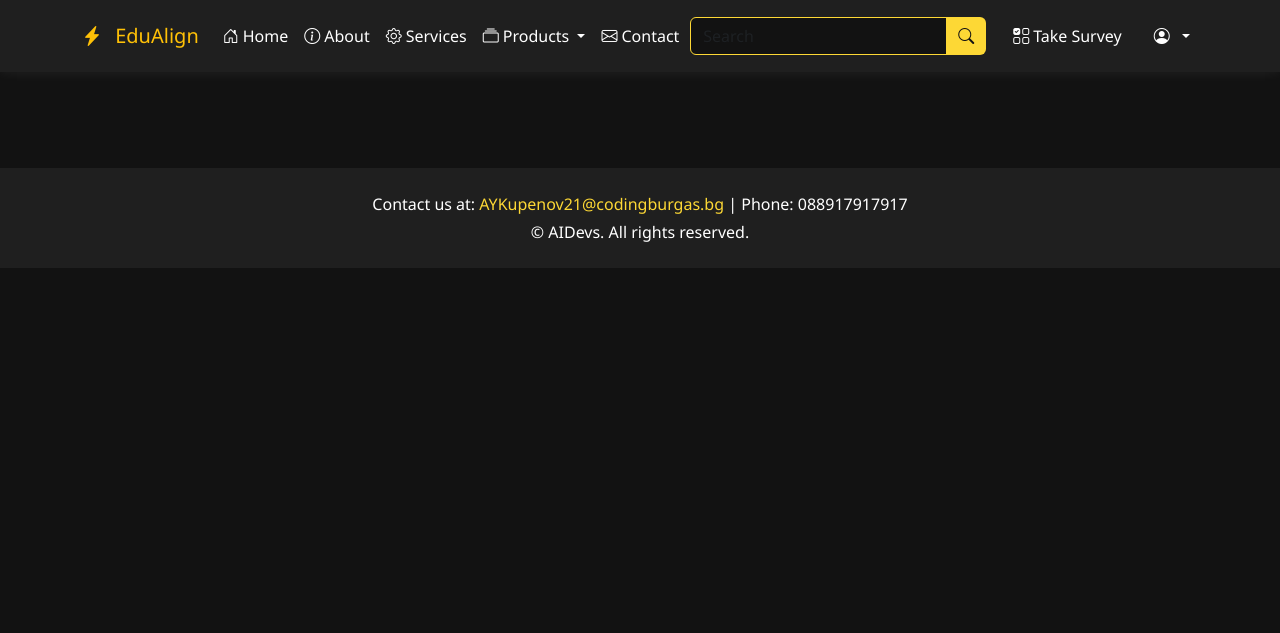
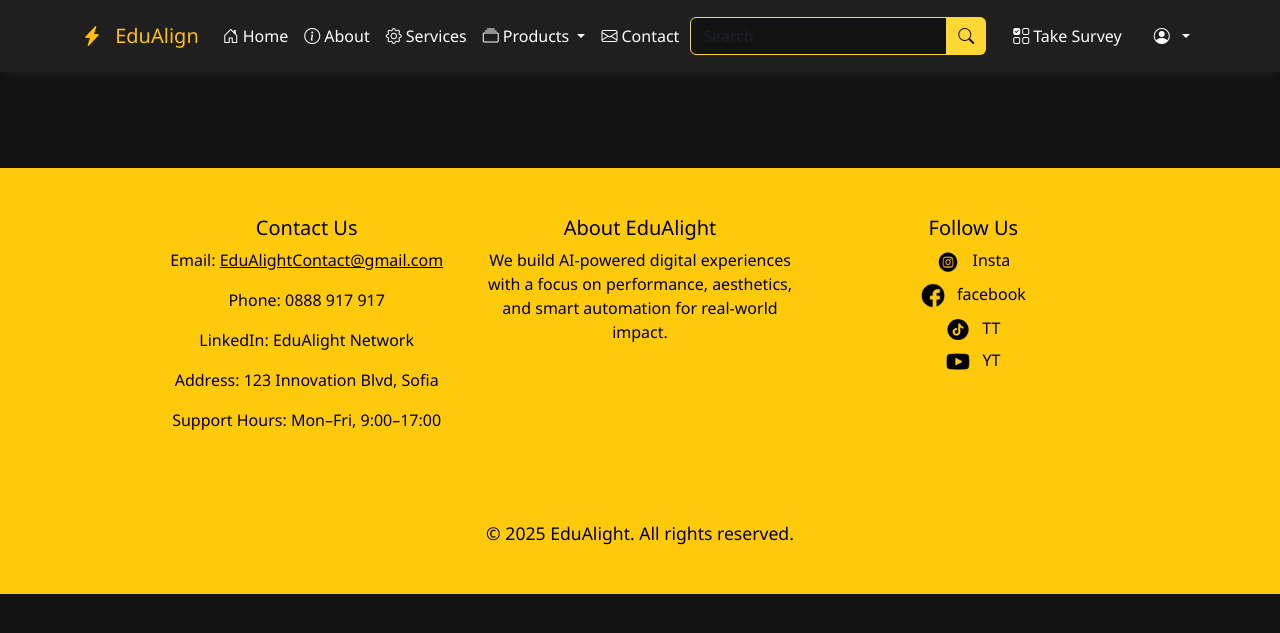
Before and after one commit to codingburgas/2425-11-g-pp-student-practices-assignment-team8, a Flask app: page /profile in a window 1280 px wide. Shown: the top 633 px of the page. Run offline with Flask 3, Linux system fonts and the light colour scheme; some libraries are stand-ins or nearby versions.

Commit message:
Update footer, by adding new information images and change colors.

```diff
--- a/src/config.py
+++ b/src/config.py
@@ -2,5 +2,5 @@ import os
 
 class Config:
     SECRET_KEY = os.environ.get('dqwedqwdqw', 'super secret key')
-    SQLALCHEMY_DATABASE_URI = (f"mssql+pyodbc://SD2357\SQLEXPRESS/proba?driver=ODBC+Driver+17+for+SQL+Server")
+    SQLALCHEMY_DATABASE_URI = (f"mssql+pyodbc://DESKTOP-EVLE77T/proba?driver=ODBC+Driver+17+for+SQL+Server")
     SQLALCHEMY_TRACK_MODIFICATIONS = False
--- a/src/templates/base.html
+++ b/src/templates/base.html
@@ -226,12 +226,63 @@
         {% block content %}{% endblock %}
     </main>
 
-    <footer id="footer" class="py-4 mt-5">
-        <div class="container text-center">
-            <p class="mb-1">Contact us at: <a href="mailto:AYKupenov21@codingburgas.bg">AYKupenov21@codingburgas.bg</a> | Phone: 088917917917</p>
-            <p class="mb-0">© AIDevs. All rights reserved.</p>
-        </div>
-    </footer>
+<footer id="footer" class="py-5 mt-5" style="background-color: #ffca0c; color: #000;">
+  <div class="container d-flex justify-content-center">
+    <div class="row w-100 justify-content-center" style="max-width: 1000px; text-align: center;">
+
+      <!-- Contact Info -->
+      <div class="col-md-4 mb-4">
+        <h5>Contact Us</h5>
+        <p>Email: <a href="mailto:EduAlightContact@gmail.com" style="color: #000; text-decoration: underline;">EduAlightContact@gmail.com</a></p>
+        <p>Phone: <a href="tel:+359889179179" style="color: #000;">0888 917 917</a></p>
+        <p>LinkedIn: <a href="#" style="color: #000;">EduAlight Network</a></p>
+        <p>Address: <a href="#" style="color: #000;">123 Innovation Blvd, Sofia</a></p>
+        <p>Support Hours: Mon–Fri, 9:00–17:00</p>
+      </div>
+
+      <!-- About Section -->
+      <div class="col-md-4 mb-4">
+        <h5>About EduAlight</h5>
+        <p>
+          We build AI-powered digital experiences with a focus on performance, aesthetics, and smart automation for real-world impact.
+        </p>
+      </div>
+
+      <!-- Social Media -->
+      <div class="col-md-4 mb-4">
+        <h5>Follow Us</h5>
+        <ul class="list-unstyled">
+          <li class="mb-2">
+            <img src="static/images/instagram.png" alt="Instagram Icon" width="24" class="me-2">
+            <a href="#" style="color: #000; text-decoration: none;">Insta</a>
+          </li>
+          <li class="mb-2">
+            <img src="static/images/facebook.png" alt="Facebook Icon" width="24" class="me-2">
+            <a href="#" style="color: #000; text-decoration: none;">facebook</a>
+          </li>
+          <li class="mb-2">
+            <img src="static/images/tiktok.png" alt="TikTok Icon" width="24" class="me-2">
+            <a href="#" style="color: #000; text-decoration: none;">TT</a>
+          </li>
+          <li class="mb-2">
+            <img src="static/images/youtube.png" alt="YouTube Icon" width="24" class="me-2">
+            <a href="#" style="color: #000; text-decoration: none;">YT</a>
+          </li>
+        </ul>
+      </div>
+
+    </div>
+  </div>
+
+  <!-- Footer Bottom -->
+  <div class="text-center pt-4 mt-4" style="font-size: 1.1rem;">
+    <p class="mb-0">© 2025 EduAlight. All rights reserved.</p>
+  </div>
+</footer>
+
+
+
+
 
     <script src="https://cdn.jsdelivr.net/npm/bootstrap@5.3.0/dist/js/bootstrap.bundle.min.js"></script>
     {% block extra_js %}{% endblock %}
```
Also changed, not shown: src/static/images/facebook.png (added), src/static/images/instagram.png (added), src/static/images/tiktok.png (added), src/static/images/youtube.png (added).
